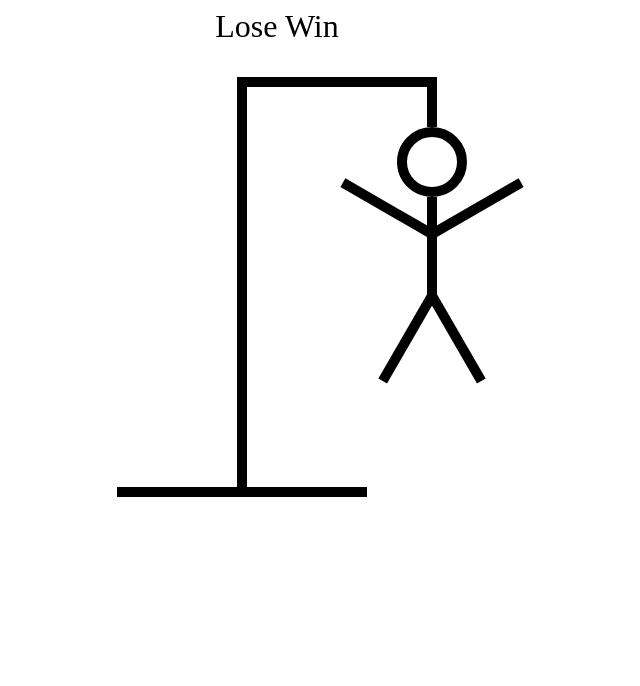
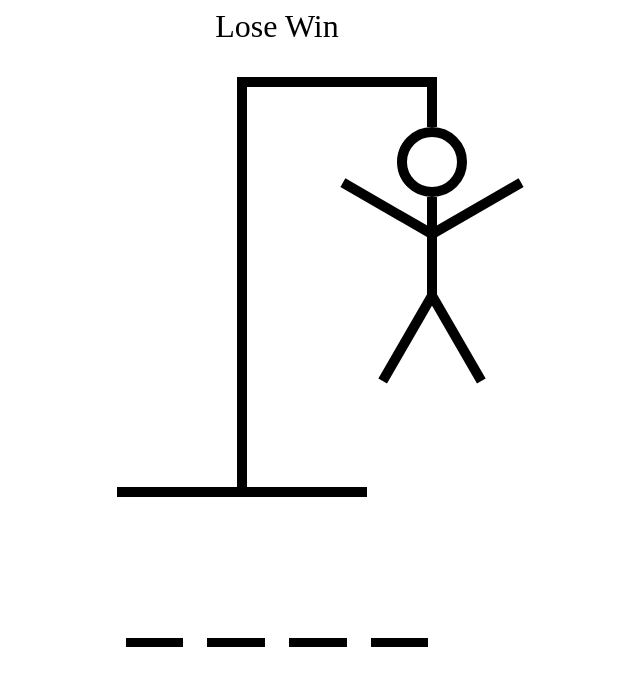
Before and after one commit to scottgrundy40/hangman-ts, a React (Vite) app: page / in a window 1280 px wide. Shown: the top 686 px of the page, without its empty margins (363-1003 px from the left). Built offline with nearby package versions, Linux system fonts and the light colour scheme.

Commit message:
add HangmanWord component

```diff
--- a/HangmanWord.tsx
+++ b/HangmanWord.tsx
@@ -1 +1,28 @@
-export function HangmanWord() {}
+export function HangmanWord() {
+  const guessdLetters = [""];
+  const word = "test";
+  return (
+    <div
+      style={{
+        display: "flex",
+        gap: ".25em",
+        fontSize: "6rem",
+        fontWeight: "bold",
+        textTransform: "uppercase",
+        fontFamily: "monospace",
+      }}
+    >
+      {word.split("").map((letter, index) => (
+        <span style={{ borderBottom: ".1em solid black" }} key={index}>
+          <span
+            style={{
+              visibility: guessdLetters.includes(letter) ? "visible" : "hidden",
+            }}
+          >
+            {letter}
+          </span>
+        </span>
+      ))}
+    </div>
+  );
+}
```
